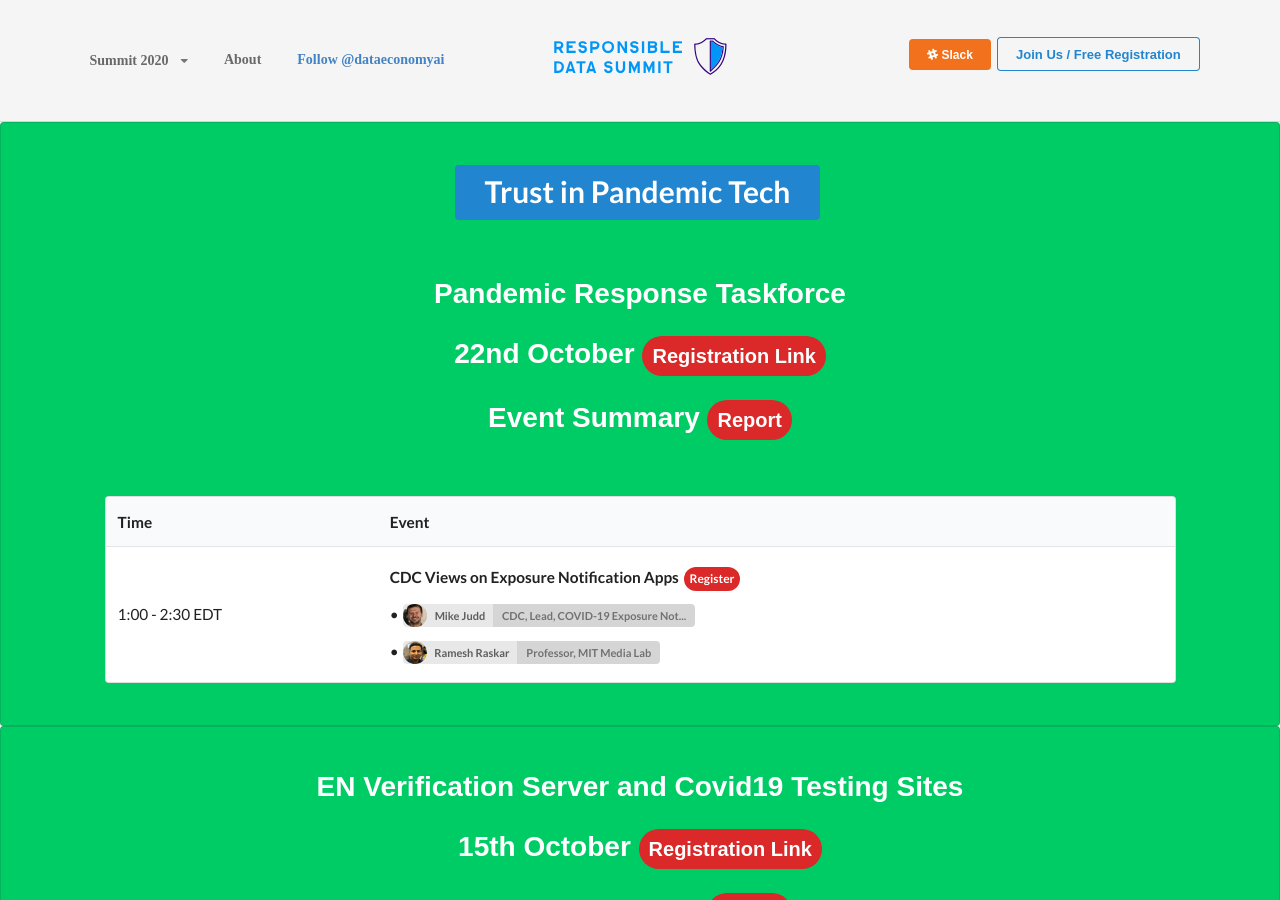
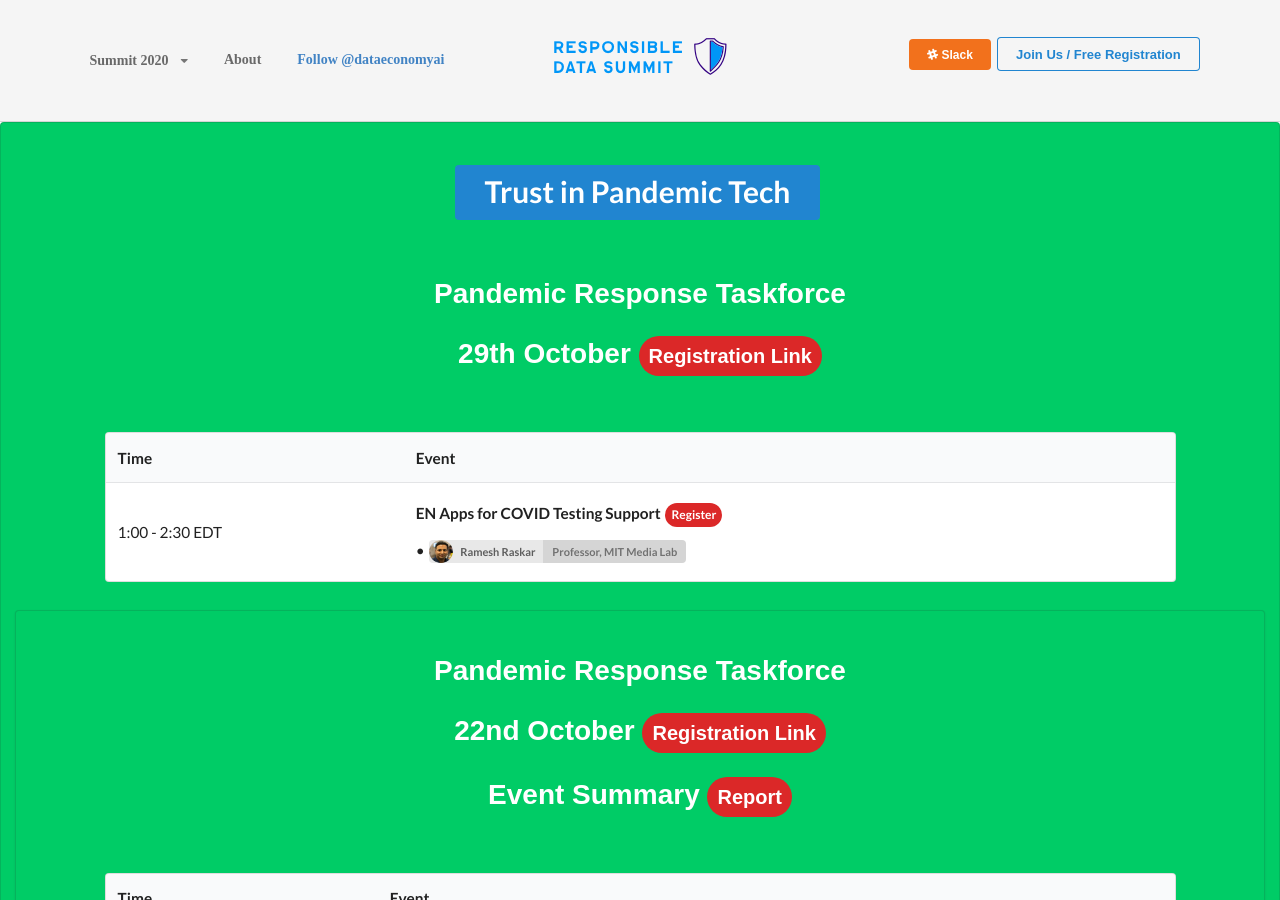
Before and after one commit to responsible-data-summit/events, a Jekyll site: the page built from agenda-0806.html, in a window 1280 px wide and 900 px high. Built offline with Jekyll 4.4.1, drawn with Linux system fonts in a browser that asks for light colours; some web fonts are replaced; comment, search, counter and statistics services are not loaded.

Commit message:
update agenda

```diff
--- /dev/null
+++ b/_data/agenda1029.yml
@@ -0,0 +1,6 @@
+- time: 1:00 - 2:30
+  sections:
+    - title: "EN Apps for COVID Testing Support"
+      register: "https://mit.zoom.us/webinar/register/WN_WTr408rGTbuWgc8-lSl7sQ"
+      speakers:
+        - name: Ramesh Raskar
--- a/agenda-0806.html
+++ b/agenda-0806.html
@@ -8,6 +8,82 @@
 			<b style="font-size: 1.5em"> Trust in Pandemic Tech </b>
 		</a>
 	</div>
+    <div class="ui container center aligned agenda">
+        <h1> Pandemic Response Taskforce </h1>
+	<h1> 29th October <a href="https://mit.zoom.us/webinar/register/WN_WTr408rGTbuWgc8-lSl7sQ" class="ui red circular huge label">Registration Link </a></h1>
+    </div>
+    <div class="ui container left aligned agenda">
+        <table class="ui striped large table">
+            <thead>
+                <tr>
+                    <th>Time</th>
+                    <th>Event</th>
+                </tr>
+            </thead>
+            <tbody>
+                {% for event in site.data.agenda1029 %}
+                    <tr style="line-height: 2.4em;">
+                        <td>{{event.time}} EDT </td>
+                        <td>
+                            {% for section in event.sections %}
+                            <div
+                            {% unless forloop.index == 1 %}
+                                style="padding-left: 2em;"
+                            {% endunless %}
+                            >
+                                {% if section.register %}
+                                    <b>{{section.title}} </b> {{section.comment}}
+                                    <a href="{{section.register}}" class="ui red circular label">Register</a>
+                                {% else %}
+                                    <b>{{section.title}} </b> {{section.comment}}
+                                {% endif %}
+                                {% for speaker in section.speakers %}
+                                    {% assign name = speaker.name %}
+                                    {% assign aff = speaker.aff %}
+                                    {% if speaker.avatar %}
+                                        {% assign avatar = speaker.avatar %}
+                                    {% else %}
+                                        {% assign avatar = "unknown.jpg" %}
+                                    {% endif %}
+                                    {% for find_speaker in site.data.speakers_trust %}
+                                        {% if find_speaker.name == name %}
+                                            {% assign aff = find_speaker.title%}
+                                            {% assign avatar = find_speaker.avatar%}
+                                        {% endif %}
+                                    {% endfor %}
+                                    {% for find_speaker in site.data.speakers_pandemic %}
+                                        {% if find_speaker.name == name %}
+                                            {% assign aff = find_speaker.title%}
+                                            {% assign avatar = find_speaker.avatar%}
+                                        {% endif %}
+                                    {% endfor %}
+                                    {% unless forloop.index == 1 and section.inline %}
+                                    <br>
+                                    {% endunless %}
+                                    &bull;
+                                    {% if speaker.link %}
+                                        <a href="{{speaker.link}}">{{speaker.content}}</a>
+                                    {% else %}
+                                        {{speaker.content}}
+                                    {% endif %}
+                                    <a class="ui image label small">
+                                        <img class="ui circular image" src="assets/img/speakers/{{avatar}}" style="border-radius: 500rem;">
+                                        {{name}}
+                                        <div class="detail" title="{{aff}}">{{aff | truncate: site.agenda_aff_length }}</div>
+                                    </a>
+                                    {{speaker.comment}}
+                                {% endfor %}
+                            </div>
+                            {% endfor %}
+                        </td>
+                    </tr>
+                {% endfor %}
+
+            </tbody>
+        </table>
+    </div>
+
+<section class="ui segment center aligned" style="background-color: rgb(0, 204, 102, 1);">
     <div class="ui container center aligned agenda">
         <h1> Pandemic Response Taskforce </h1>
 	<h1> 22nd October <a href="https://mit.zoom.us/webinar/register/WN_WTr408rGTbuWgc8-lSl7sQ" class="ui red circular huge label">Registration Link </a></h1>
```
